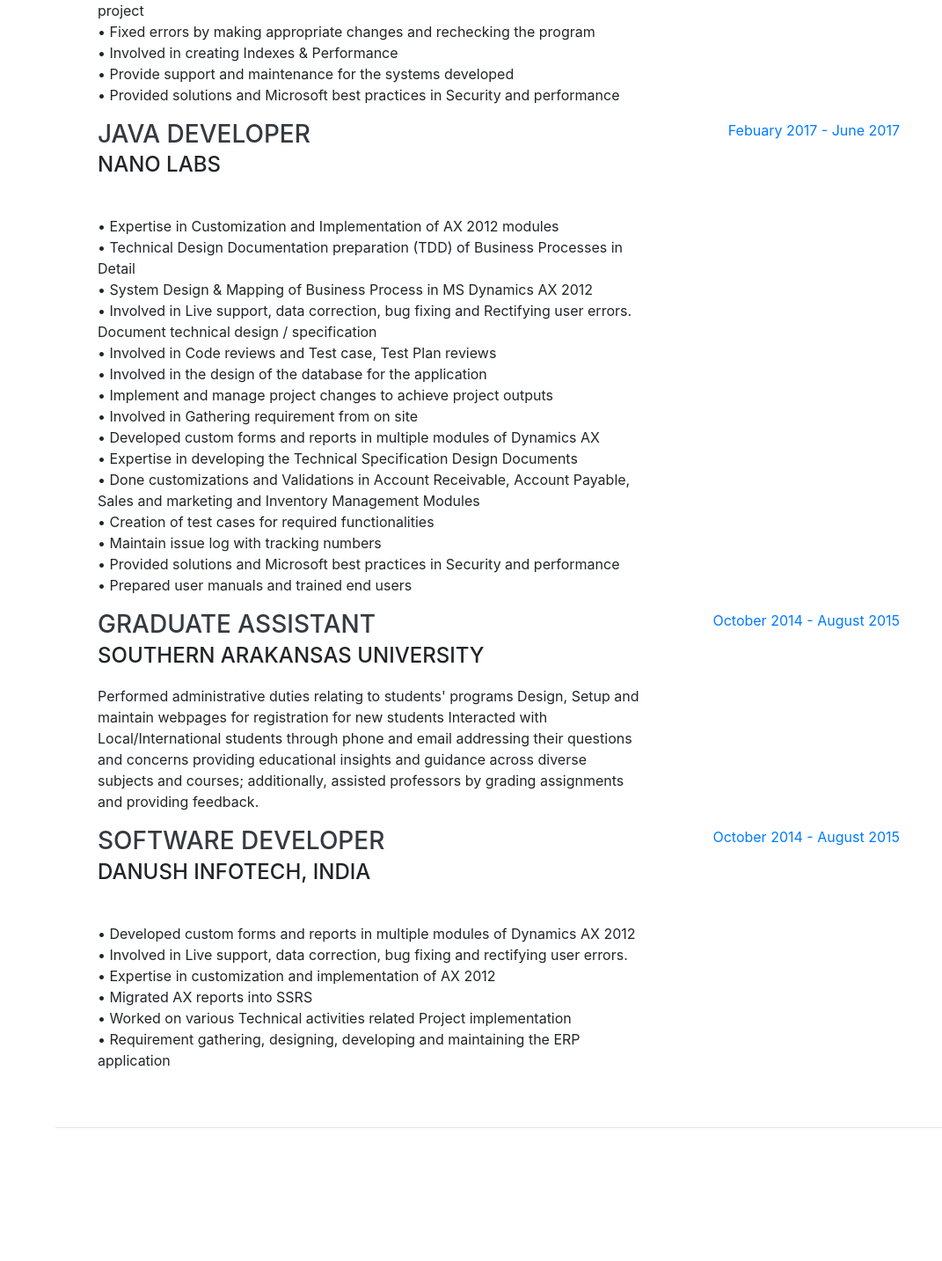
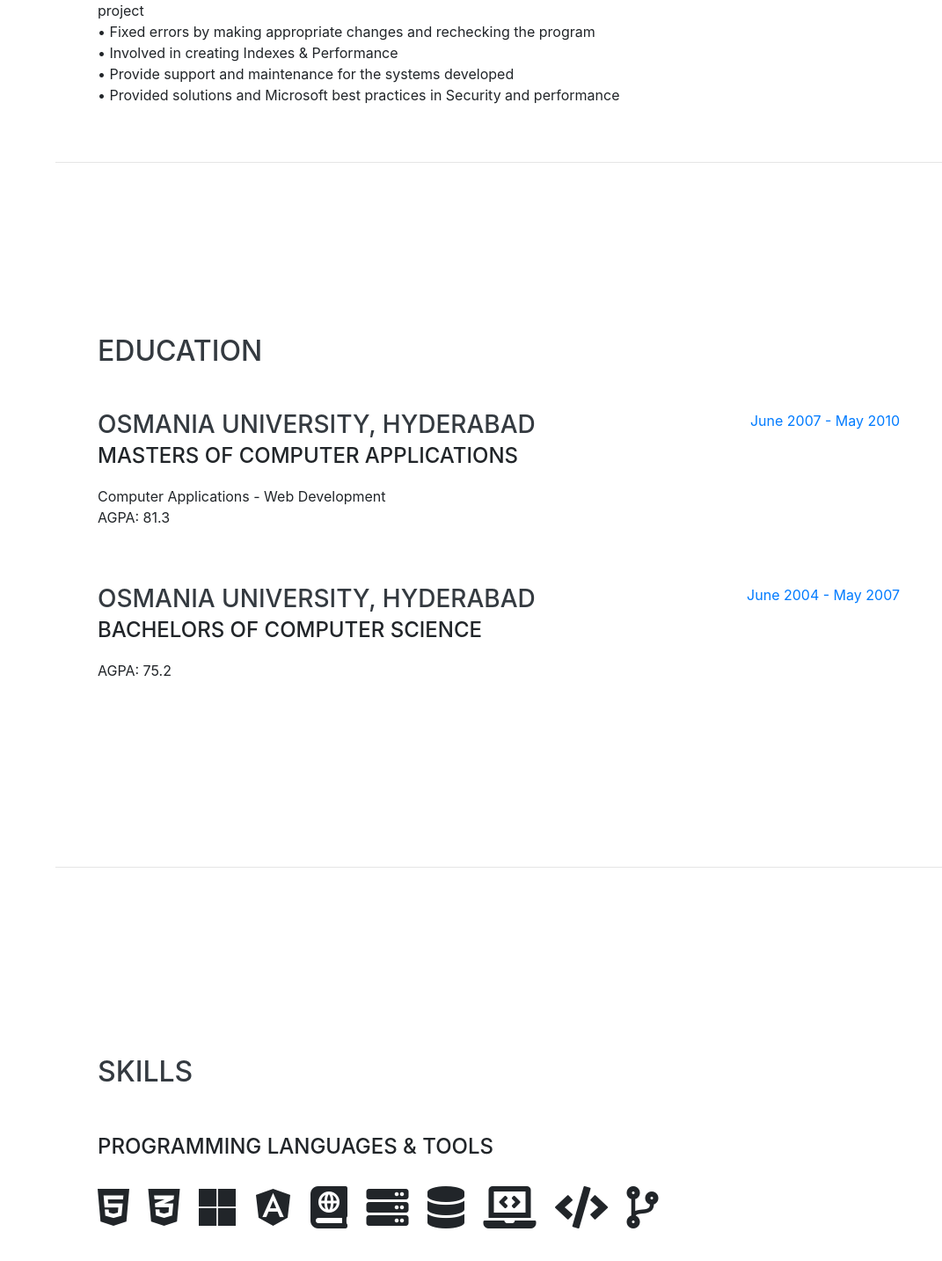
Before and after one commit to umereddy/UmaMahesh-Portfolio.github.io, a website with bundled scripts: page index.html in a window 1280 px wide. Shown: the part 3962-5395 px from the top of the page at 88% size, without its empty margins (209-1280 px from the left). Built offline with nearby package versions, Linux system fonts and the light colour scheme; a web font is replaced by a local one.

```diff
--- a/index.html
+++ b/index.html
@@ -209,66 +209,6 @@
             <span class="text-primary">April 2011 - Aug 2014</span>
           </div>
         </div>
-
-        <div class="resume-item d-flex flex-column flex-md-row justify-content-between">
-          <div class="resume-content">
-            <h3 class="mb-0">Java Developer</h3>
-            <div class="subheading mb-3">Nano Labs</div>
-            <p>
-              <br>•	Expertise in Customization and Implementation of AX 2012 modules
-              <br>•	Technical Design Documentation preparation (TDD) of Business Processes in Detail
-              <br>•	System Design & Mapping of Business Process in MS Dynamics AX 2012
-              <br>•	Involved in Live support, data correction, bug fixing and Rectifying user errors. Document technical design / specification
-              <br>•	Involved in Code reviews and Test case, Test Plan reviews
-              <br>•	Involved in the design of the database for the application
-              <br>•	Implement and manage project changes to achieve project outputs
-              <br>•	Involved in Gathering requirement from on site
-              <br>•	Developed custom forms and reports in multiple modules of Dynamics AX
-              <br>•	Expertise in developing the Technical Specification Design Documents
-              <br>•	Done customizations and Validations in Account Receivable, Account Payable, Sales and marketing and Inventory Management Modules
-              <br>•	Creation of test cases for required functionalities
-              <br>•	Maintain issue log with tracking numbers
-              <br>•	Provided solutions and Microsoft best practices in Security and performance
-              <br>•	Prepared user manuals and trained end users</br>
-              </p>
-          </div>
-          <div class="resume-date text-md-right">
-            <span class="text-primary">Febuary 2017 - June 2017</span>
-        </div>
-      </div>
-
-      <div class="resume-item d-flex flex-column flex-md-row justify-content-between">
-        <div class="resume-content">
-          <h3 class="mb-0">Graduate Assistant</h3>
-          <div class="subheading mb-3">Southern Arakansas University</div>
-          <p>Performed administrative duties relating to students' programs
-            Design, Setup and maintain webpages for registration for new students
-            Interacted with Local/International students through phone and email addressing their questions and concerns
-            providing educational insights and guidance across diverse subjects and courses; additionally, assisted professors by grading assignments and providing feedback.</p>
-            </div>
-        <div class="resume-date text-md-right">
-          <span class="text-primary">October 2014 - August 2015</span>
-        </div>
-      </div>
-
-      <div class="resume-item d-flex flex-column flex-md-row justify-content-between">
-        <div class="resume-content">
-          <h3 class="mb-0">Software Developer</h3>
-          <div class="subheading mb-3">Danush Infotech, India</div>
-          <p>
-            <br>•	Developed custom forms and reports in multiple modules of Dynamics AX 2012
-            <br>•	Involved in Live support, data correction, bug fixing and rectifying user errors.
-            <br>•	Expertise in customization and implementation of AX 2012
-            <br>•	Migrated AX reports into SSRS
-            <br>•	Worked on various Technical activities related Project implementation
-            <br>•	Requirement gathering, designing, developing and maintaining the ERP application</br>
-          </p>
-        </div>
-        <div class="resume-date text-md-right">
-          <span class="text-primary">October 2014 - August 2015</span>
-        </div>
-      </div>
-
     </div>
 
     </section>
```
